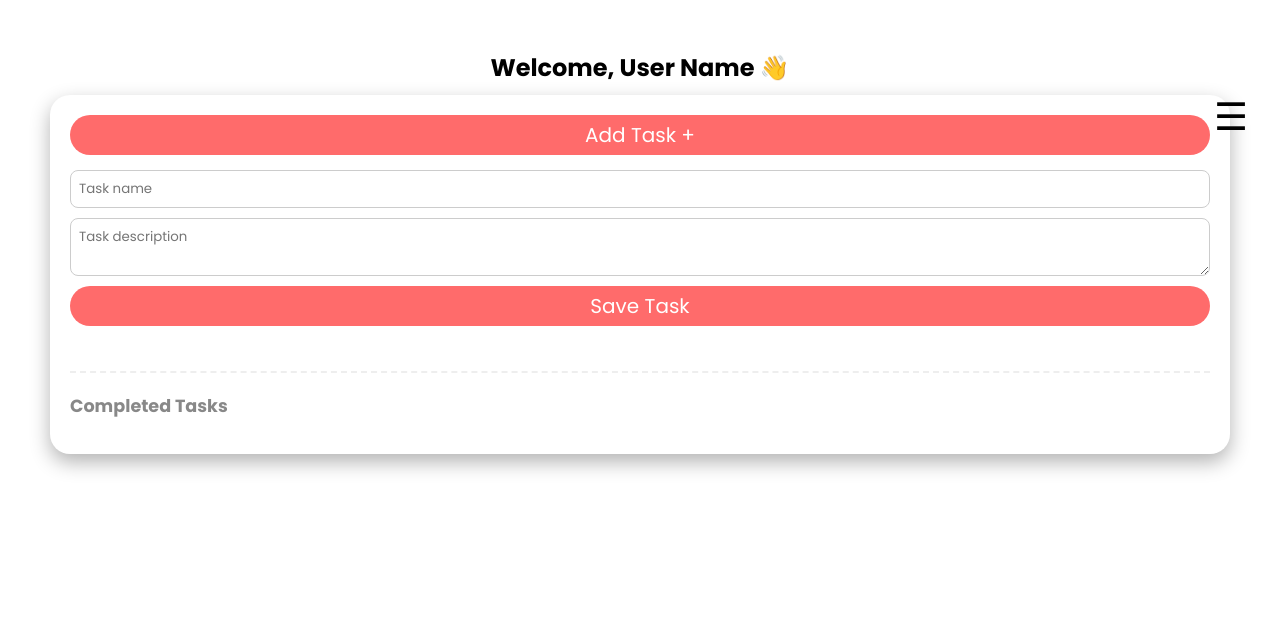
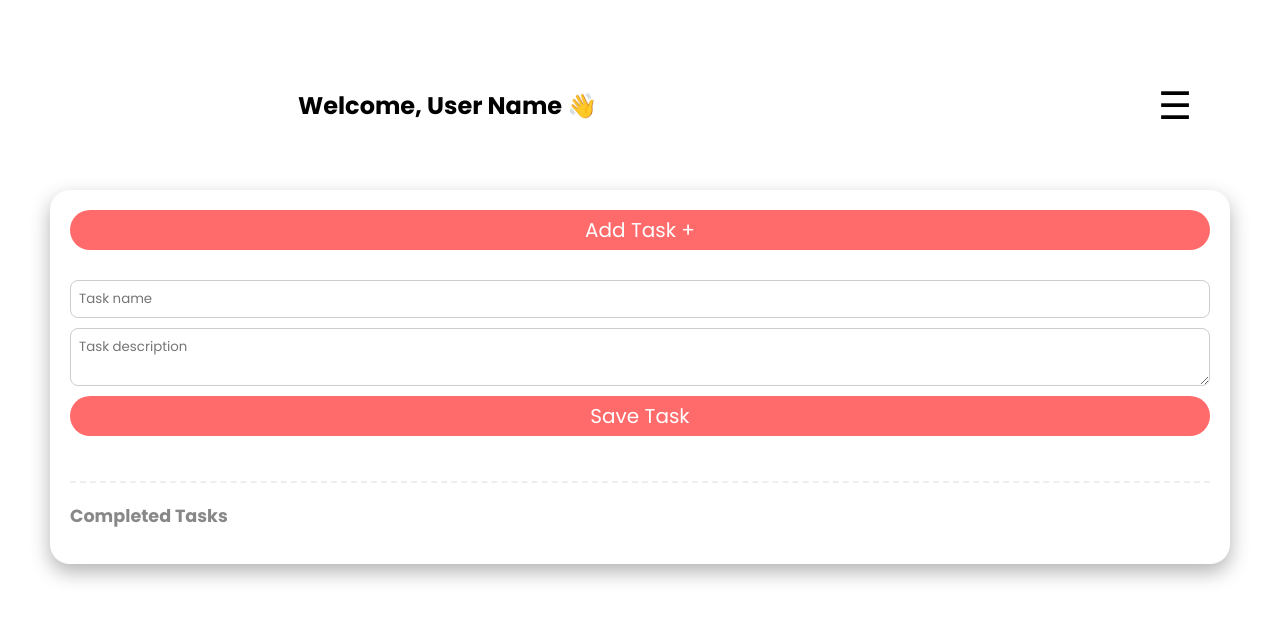
Before and after one commit to rsarunkumar/to-do, a plain HTML site: page index.html in a window 1280 px wide. Both pictures are taken after a click on the button "Add Task +". Drawn offline with nearby package versions, Linux system fonts and the light colour scheme.

Commit message:
Refactor CSS for layout and styling improvements

```diff
--- a/firstpage.css
+++ b/firstpage.css
@@ -85,6 +85,7 @@ main {
 
 /*header h2 tag*/
 #h2tag {
+    margin-left:20%;
     display: flex;
     justify-content: center;
 }
@@ -92,7 +93,7 @@ main {
 .grid {
     display: grid;
     grid-template-columns: 2fr;
-    margin-top: 10px;
+    margin-top: 30px;
 }
 
 /* CARDS */
@@ -125,7 +126,7 @@ main {
 
 /* TASK FORM */
 .task-form {
-    margin-top: 15px;
+    margin-top: 30px;
     display: flex;
     flex-direction: column;
     gap: 10px;
@@ -204,23 +205,20 @@ main {
 }
 
 .menu-btn {
-    position: fixed;          /* stick to screen */
-    top: 70px;
-    right: 20px;              /* always stay 20px from right */
-    display: flex;
-    flex-direction: column;
     font-size: 38px;
-    padding: 18px 24px;
     width: 70px;
     height: 70px;
     border: none;
     background: none;
     cursor: pointer;
-    z-index: 1000;
 }
 
-
-
+.page-header {
+    display: flex;
+    align-items: center;      /* vertical alignment */
+    justify-content: space-between;
+    padding: 20px;
+}
 
 @media (max-width: 768px) {
     .menu-btn {
@@ -269,7 +267,7 @@ action{
 }
 
 /* Edit button */
-edit{
+.edit{
     background: linear-gradient(#e8ec00,#5c5e01f6);
     color: white;
     border: none;
@@ -293,7 +291,7 @@ edit{
 
 .task .edit:hover {
     border-radius: 30px;
-    transition: 0.2s ease-in-out;
+    transition: 0.5s ease-in-out;
     box-shadow: #757700 0px 2px 15px;
 }
 
```
